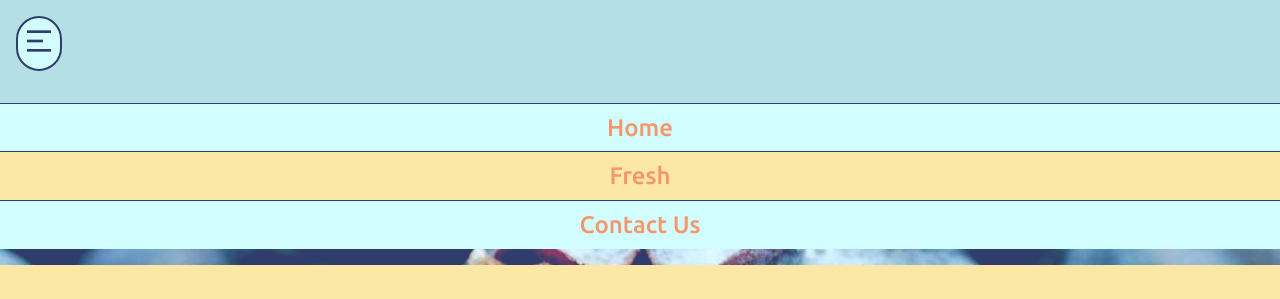
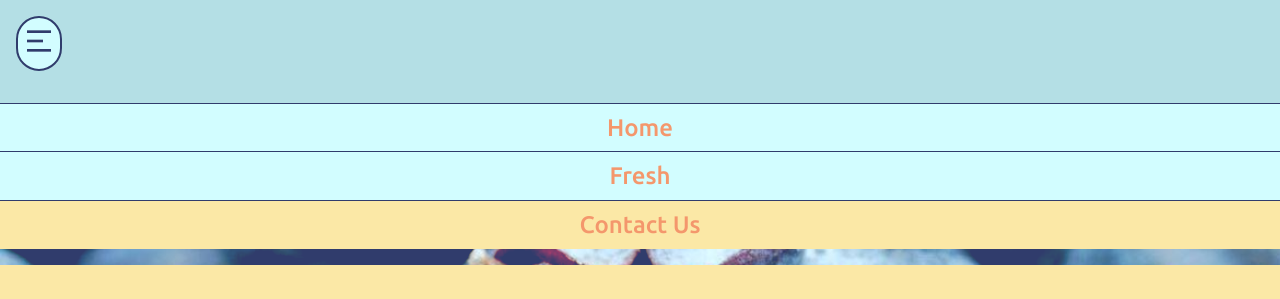
Before and after one commit to joshudo/wdd230, a plain HTML site: page week14/about.html in a window 1280 px wide. Both pictures are taken after a click on the button 39 px from the left and 43 px from the top of the page. Shown: the top 299 px of the page. Drawn offline with nearby package versions, Linux system fonts and the light colour scheme.

Commit message:
updating about

```diff
--- a/week14/about.html
+++ b/week14/about.html
@@ -29,8 +29,8 @@
         </button>
         <ul id="navList">
           <li><a href="index.html">Home</a></li>
-            <li class="active"><a href="fresh.html">Fresh</a></li>
-            <li><a href="about.html">Contact Us</a></li>
+          <li><a href="fresh.html">Fresh</a></li>
+          <li class="active"><a href="about.html">Contact Us</a></li>
         </ul>
       </nav>
       <div id="logoNEmail">
```
Lines whose indentation alone changed are shown as unchanged.
